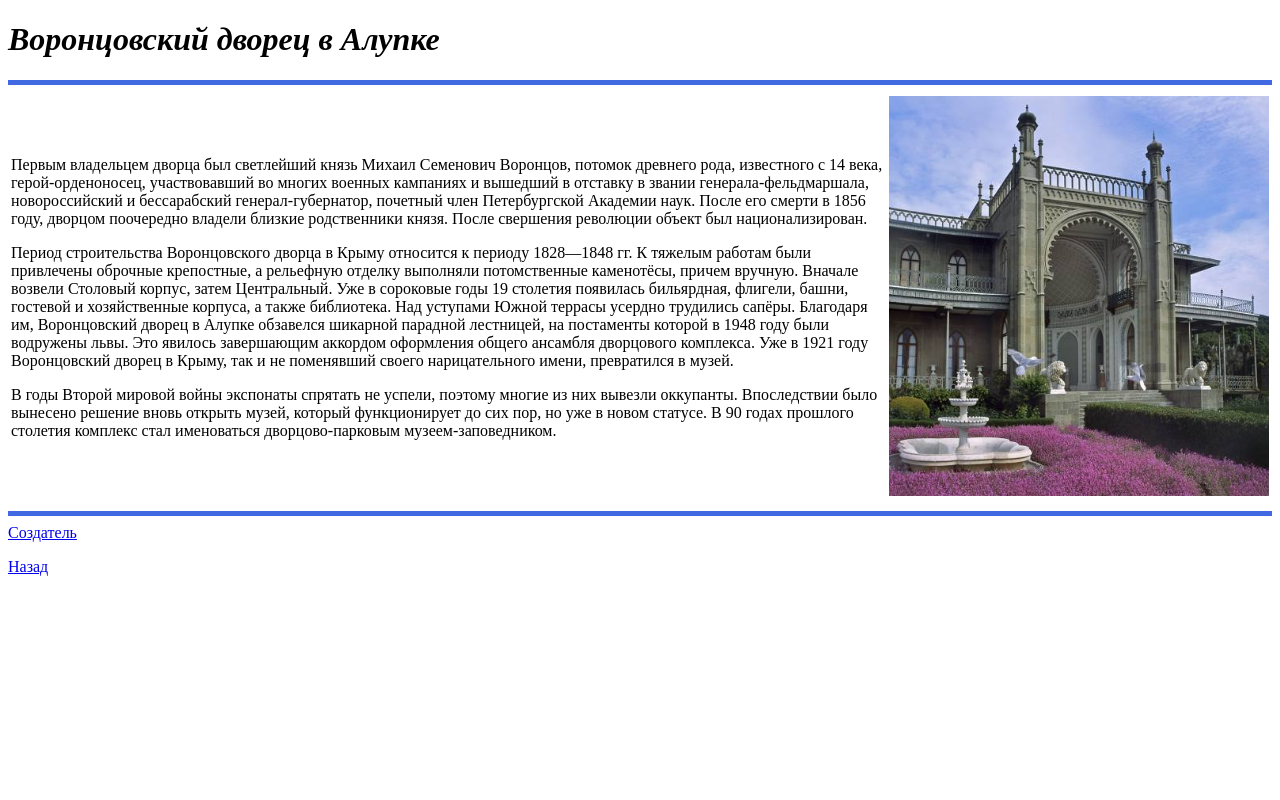
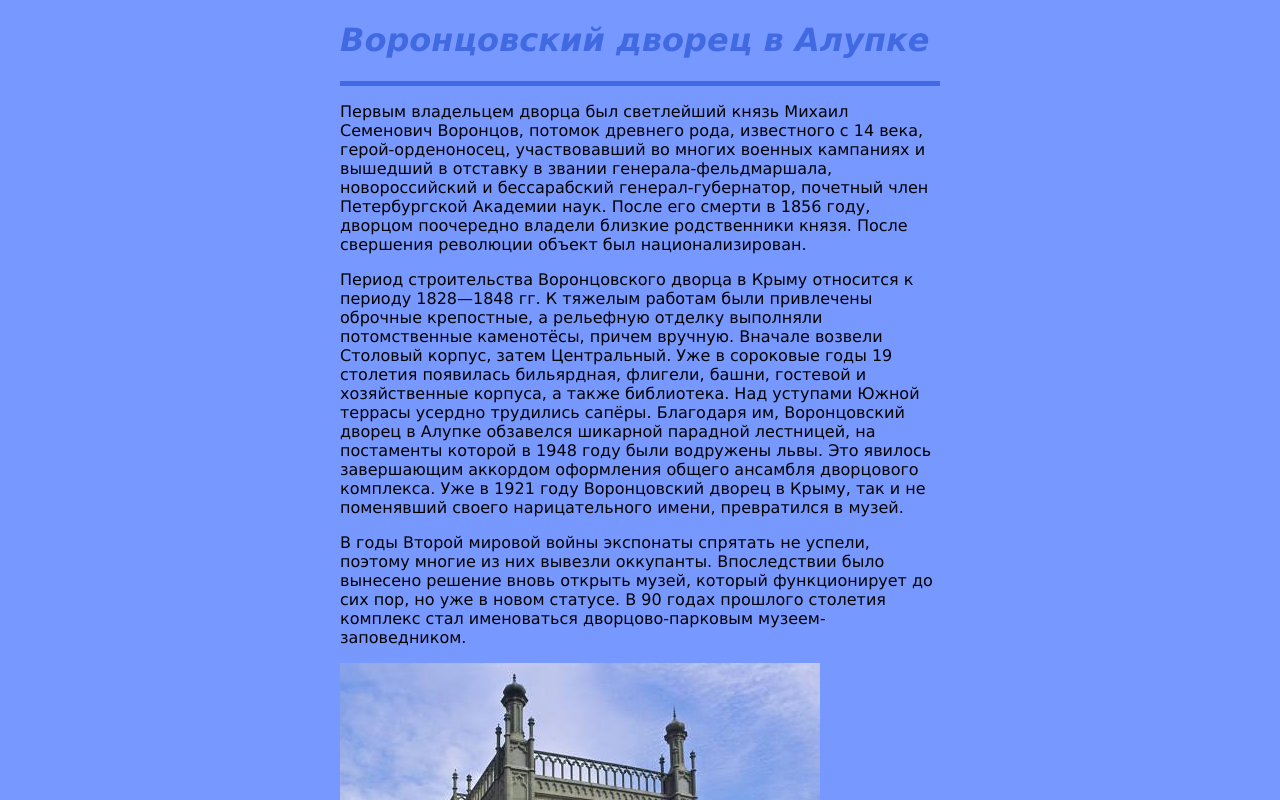
Before and after one commit to Kobalt59/s, a plain HTML site: page Voroncovskiy_dvorec.html in a window 1280 px wide. Shown: the top 800 px of the page. Drawn offline with Linux system fonts and the light colour scheme.

Commit message:
Create S

```diff
--- a/Voroncovskiy_dvorec.html
+++ b/Voroncovskiy_dvorec.html
@@ -3,19 +3,18 @@
     <head>
         <title>Воронцовский дворец в Алупке</title>
         <meta charset="UTF-8">
-
+        <link href="styles.css" rel="stylesheet" />
     </head>
     <body>
-        <h1><em>Воронцовский дворец в Алупке</em></h1>
-        <hr size="5" noshade color="RoyalBlue" />
-        <table>
-            <td>
-<p>Первым владельцем дворца был светлейший князь Михаил Семенович Воронцов, потомок древнего рода, известного с 14 века, герой-орденоносец, участвовавший во многих военных кампаниях и вышедший в отставку в звании генерала-фельдмаршала, новороссийский и бессарабский генерал-губернатор, почетный член Петербургской Академии наук. После его смерти в 1856 году, дворцом поочередно владели близкие родственники князя. После свершения революции объект был национализирован.</p>
+        <div class="cont">
+            <h1><em>Воронцовский дворец в Алупке</em></h1>
+            <hr size="5" noshade color="RoyalBlue" />
+            <div class="t"><p>Первым владельцем дворца был светлейший князь Михаил Семенович Воронцов, потомок древнего рода, известного с 14 века, герой-орденоносец, участвовавший во многих военных кампаниях и вышедший в отставку в звании генерала-фельдмаршала, новороссийский и бессарабский генерал-губернатор, почетный член Петербургской Академии наук. После его смерти в 1856 году, дворцом поочередно владели близкие родственники князя. После свершения революции объект был национализирован.</p>
 <p>Период строительства Воронцовского дворца в Крыму относится к периоду 1828—1848 гг. К тяжелым работам были привлечены оброчные крепостные, а рельефную отделку выполняли потомственные каменотёсы, причем вручную. Вначале возвели Столовый корпус, затем Центральный. Уже в сороковые годы 19 столетия появилась бильярдная, флигели, башни, гостевой и хозяйственные корпуса, а также библиотека. Над уступами Южной террасы усердно трудились сапёры. Благодаря им, Воронцовский дворец в Алупке обзавелся шикарной парадной лестницей, на постаменты которой в 1948 году были водружены львы. Это явилось завершающим аккордом оформления общего ансамбля дворцового комплекса. Уже в 1921 году Воронцовский дворец в Крыму, так и не поменявший своего нарицательного имени, превратился в музей.</p>
-<p>В годы Второй мировой войны экспонаты спрятать не успели, поэтому многие из них вывезли оккупанты. Впоследствии было вынесено решение вновь открыть музей, который функционирует до сих пор, но уже в новом статусе. В 90 годах прошлого столетия комплекс стал именоваться дворцово-парковым музеем-заповедником.</p></td>
-        <td><img src="licensed-image2.jpeg" height="400"></td>
-        </table>
-        <hr size="5" noshade color="RoyalBlue" />
+<p>В годы Второй мировой войны экспонаты спрятать не успели, поэтому многие из них вывезли оккупанты. Впоследствии было вынесено решение вновь открыть музей, который функционирует до сих пор, но уже в новом статусе. В 90 годах прошлого столетия комплекс стал именоваться дворцово-парковым музеем-заповедником.</p></div>
+        <img src="licensed-image2.jpeg" hwidth="600px" class="p">
+            <hr size="5" noshade color="RoyalBlue" />
+        </div>
         <a href="https://vk.com/grandspase" target="_blank">Создатель</a>
         <p><a href="site.html">Назад</a></p>
     </body>
```
